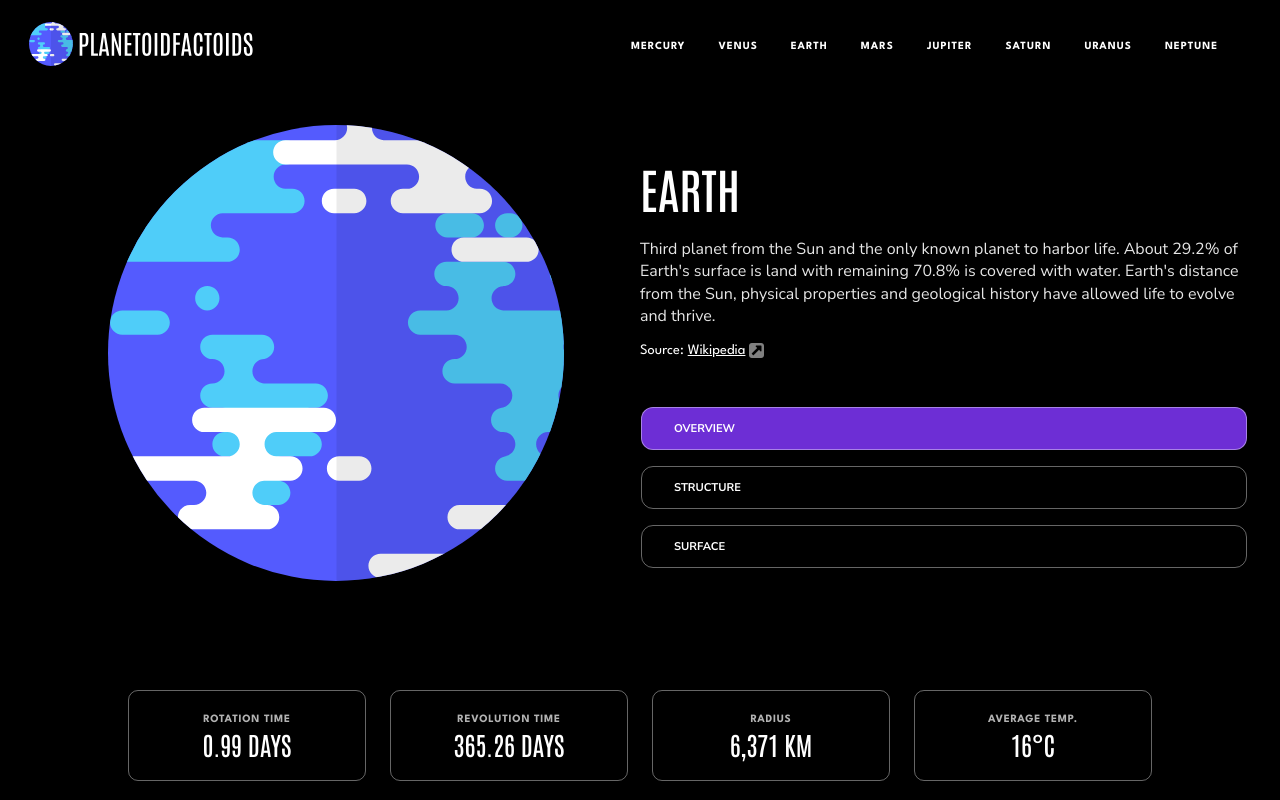
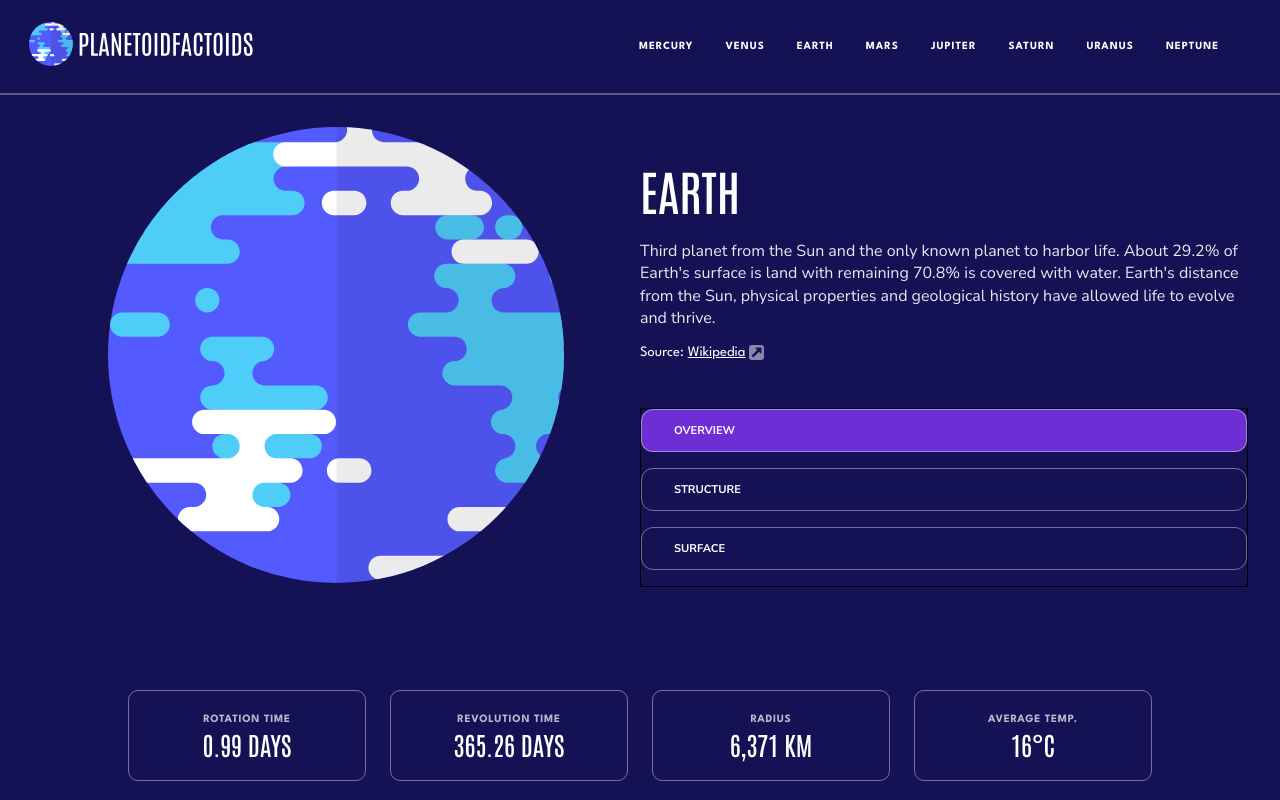
Before and after one commit to AtanasovCode/planetoid-factoids, a React (Vite) app: page /planets/1 in a window 1280 px wide. Built offline with nearby package versions, Linux system fonts and the light colour scheme.

Commit message:
improved UI and UX and minor changes

```diff
--- a/src/Router.jsx
+++ b/src/Router.jsx
@@ -10,7 +10,7 @@ import { GlobalStyle } from "./GlobalStyle";
 const theme = {
     //Colors
     color: "#fff",
-    background: "#000000",
+    background: "#141155",
 
     //Typography
     antonio: 'Antonio',
--- a/src/components/Nav.jsx
+++ b/src/components/Nav.jsx
@@ -23,27 +23,19 @@ const Nav = ({ selectedPlanet, setSelectedPlanet }) => {
       <Menu src={menu} onClick={() => setShowNav(!showNav)} />
 
       <Links active={showNav}>
+
+        <NavLogo to="/">
           <Close
             src={close}
             alt="close icon"
             onClick={() => setShowNav(!showNav)}
           />
-
-        <NavLogo to="/">
-          <LogoIcon
+          <MobileLogoIcon
             src={logo}
             alt="logo icon"
           />
         </NavLogo>
-
-        <Comet />
-        <Comet />
-        <Comet />
-        <Comet />
-        <Comet />
-        <Comet />
-        <Comet />
-
+        <PlanetLinksWrapper>
           <PlanetLink
             to="/planets/mercury"
             onClick={() => {
@@ -155,6 +147,7 @@ const Nav = ({ selectedPlanet, setSelectedPlanet }) => {
             </Planet>
             <ArrowIcon src={arrow} />
           </PlanetLink>
+        </PlanetLinksWrapper>
       </Links>
     </Navigation>
   );
@@ -171,7 +164,10 @@ const Navigation = styled.nav`
   padding: 1.1rem 1.4rem;
 
   @media (min-width: 768px) {
+    align-items: stretch;
     flex-direction: column;
+    border-bottom: 2px solid rgba(255, 255, 255, .3);
+
   }
 
   @media (min-width: 1024px) {
@@ -211,10 +207,21 @@ const LogoIcon = styled.img`
   width: 100%;
 `;
 
+const MobileLogoIcon = styled.div`
+  width: 55%;
+
+  @media (min-width: 550px) {
+    width: 35%;
+  }
+`;
+
 const NavLogo = styled(Logo)`
-    position: absolute;
-    top: 20px;
-    left: 20px;
+    width: 100%;
+    display: flex;
+    align-items: center;
+    justify-content: center;
+    margin-bottom: 3.5rem;
+    position: relative;
 
     @media (min-width: 768px) {
         display: none;
@@ -225,8 +232,7 @@ const Close = styled.img`
   width: 20px;
   height: 20px;
   position: absolute;
-  top: 20px;
-  right: 20px;
+  left: 4%;
   cursor: pointer;
 
   @media (min-width: 768px) {
@@ -235,25 +241,21 @@ const Close = styled.img`
 `;
 
 const Links = styled.div`
-  position: absolute;
-  width: 0;
-  height: 100vh;
+  position: fixed;
+  height: 100dvh;
   top: 0;
   right: -100%;
   z-index: -1;
-  padding-top: 6rem;
   opacity: 0;
   display: flex;
   flex-direction: column;
   align-items: flex-start;
-  justify-content: flex-start;
+  justify-content: space-between;
   background-color: ${(props) => props.theme.background};
   color: ${(props) => props.theme.color};
-  background-image: url(${starryBackground});
-  background-size: 200%;
-  background-repeat: repeat;
   overflow: hidden;
   transition: all 0.4s ease;
+  padding: 1.5rem 0;
 
   ${(props) =>
     props.active &&
@@ -261,31 +263,43 @@ const Links = styled.div`
         width: 100%;
         top: 0;
         right: 0;
-        z-index: 99;
+        z-index: 9999;
         opacity: 1;
     `}
 
   @media (min-width: 768px) {
-    position: relative;
     top: 0;
     left: 0;
     right: 0;
     z-index: 1;
     opacity: 1;
-    display: flex;
-    flex-direction: row;
-    align-items: center;
-    justify-content: space-between;
+    padding: 0;
+    position: relative;
     background-color: transparent;
-    background-image: none;
     transition: none;
-    height: auto;
-    width: 100%;
-    padding-top: 0;
+    height: 100%;
+    width: 300%;
   }
 
   @media (min-width: 1024px) {
     width: auto;
+  }
+`;
+
+const PlanetLinksWrapper = styled.div`
+  width: 100%;
+  flex: 1;
+  display: flex;
+  flex-direction: column;
+  align-items: flex-start;
+  justify-content: flex-start;
+
+  @media (min-width: 768px) {
+    flex: auto;
+    height: 100%;
+    flex-direction: row;
+    align-items: center;
+    justify-content: space-between;
   }
 `;
 
@@ -294,36 +308,41 @@ const PlanetLink = styled(NavLink)`
   display: flex;
   align-items: center;
   justify-content: space-between;
-  border-bottom: 1px solid rgba(255, 255, 255, 0.2);
-  padding: 20px 24px 20px 32px;
+  border-bottom: 1px solid rgba(255, 255, 255, 0.4);
+  padding: 1rem;
   cursor: pointer;
   position: relative;
   text-decoration: none;
 
   &.active {
-    background-color: rgba(255, 255, 255, 0.1);
+    background-color: rgba(255, 255, 255, 0.2);
     border-bottom: 0;
   }
 
   @media (min-width: 768px) {
+    height: 100%;
     justify-content: center;
     border-bottom: 0;
     padding: 0;
 
     &.active {
-      background-color: rgba(255, 255, 255, 0.2);
-      border-radius: 15px;
+      background-color: transparent;
+      border-bottom: 0;
+    }
+
+    &.active::before {
+      content: '';
+      position: absolute;
+      width: 100%;
+      height: 2px;
+      background-color: white;
+      bottom: 0;
+      left: 0;
     }
   }
 
   @media (min-width: 1024px) {
-    margin-right: 33px;
-
-    &.active {
-      background-color: transparent;
-      border-bottom: 1px solid #fff;
-      border-radius: 0;
-    }
+    margin-right: 2rem;
   }
 `;
 
@@ -331,9 +350,9 @@ const Planet = styled.div`
   color: ${(props) => props.theme.color};
   text-align: center;
   font-family: League Spartan;
-  font-size: 15px;
+  font-size: .8rem;
   font-style: normal;
-  font-weight: 700;
+  font-weight: 600;
   line-height: 25px; /* 166.667% */
   letter-spacing: 1.364px;
   text-transform: uppercase;
@@ -348,16 +367,16 @@ const Planet = styled.div`
   }
 
   @media (min-width: 1024px) {
-    line-height: 25px; /* 227.273% */
+    line-height: 25px;
   }
 `;
 
 const PlanetColor = styled.img`
-  width: 20px;
-  height: 20px;
+  width: 25px;
+  height: 25px;
   border-radius: 50%;
   background-color: ${(props) => props.color};
-  margin-right: 25px;
+  margin-right: 1.3rem;
 
   @media (min-width: 768px) {
     display: none;
@@ -369,114 +388,3 @@ const ArrowIcon = styled.img`
     display: none;
   }
 `;
-
-const Comet = styled.div`
-  position: absolute;
-  top: 50%;
-  left: 50%;
-  width: 4px;
-  height: 4px;
-  background: #fff;
-  border-radius: 50%;
-  box-shadow: 0 0 0 4px rgba(255, 255, 255, 0.1),
-    0 0 0 8px rgba(255, 255, 255, 0.1), 0 0 20px rgba(255, 255, 255, 1);
-  animation: animate 6s linear infinite;
-
-  &::before {
-    content: "";
-    position: absolute;
-    top: 50%;
-    transform: translateY(-100%);
-    width: 300px;
-    height: 1px;
-    background: linear-gradient(90deg, #fff, transparent);
-  }
-
-  @media (min-width: 768px) {
-    display: none;
-  }
-
-  @keyframes animate {
-    0% {
-      transform: rotate(315deg) translateX(0);
-      opacity: 1;
-    }
-
-    70% {
-      opacity: 1;
-    }
-
-    100% {
-      transform: rotate(315deg) translateX(-1500px);
-      opacity: 0;
-    }
-  }
-
-  &:nth-child(1) {
-    top: -100%;
-    right: 0;
-    left: initial;
-    animation-delay: 2s;
-    animation-duration: 4s;
-  }
-
-  &:nth-child(2) {
-    top: 27%;
-    right: 0;
-    left: initial;
-    animation-delay: 4s;
-    animation-duration: 3s;
-    width: 6px;
-    height: 6px;
-  }
-
-  &:nth-child(3) {
-    top: 55%;
-    right: 0;
-    left: initial;
-    animation-delay: 6s;
-    animation-duration: 2s;
-    width: 8px;
-    height: 8px;
-  }
-
-  &:nth-child(4) {
-    top: 85%;
-    right: 0;
-    left: initial;
-    animation-delay: 1s;
-    animation-duration: 7s;
-    width: 2px;
-    height: 2px;
-  }
-
-  &:nth-child(5) {
-    top: -100%;
-    right: 37%;
-    left: initial;
-    animation-delay: 6.8s;
-    animation-duration: 6s;
-    width: 10px;
-    height: 10px;
-  }
-
-  &:nth-child(6) {
-    top: -100%;
-    right: 85%;
-    left: initial;
-    animation-delay: 4s;
-    animation-duration: 7s;
-    width: 3px;
-    height: 3px;
-  }
-
-  &:nth-child(6) {
-    top: -100%;
-    right: 50%;
-    left: initial;
-    animation-delay: 3.8s;
-    animation-duration: 5s;
-    width: 8px;
-    height: 8px;
-  }
-`;
```
Also changed, not shown: src/assets/navigation/arrow.svg, src/assets/navigation/close.svg. Lines whose indentation alone changed are shown as unchanged.
